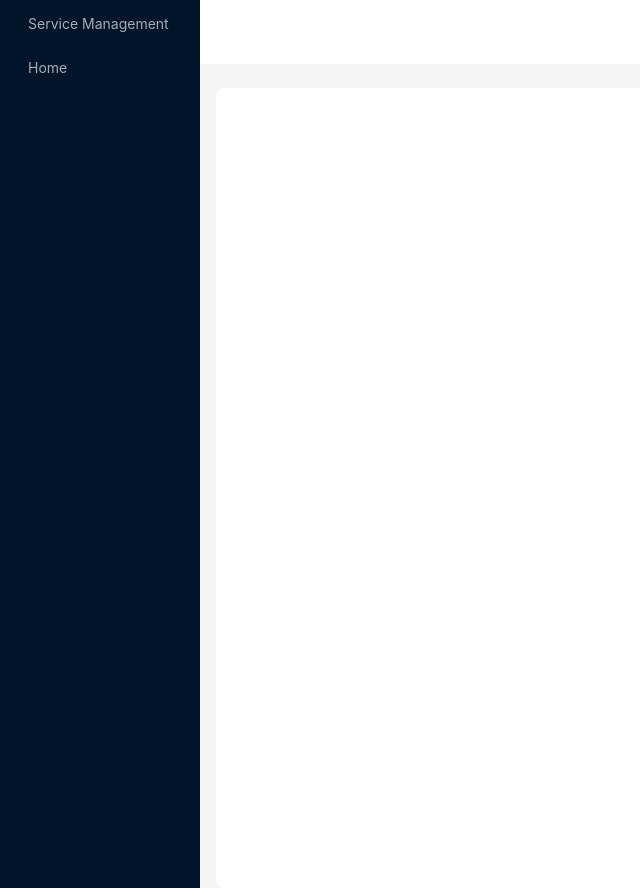
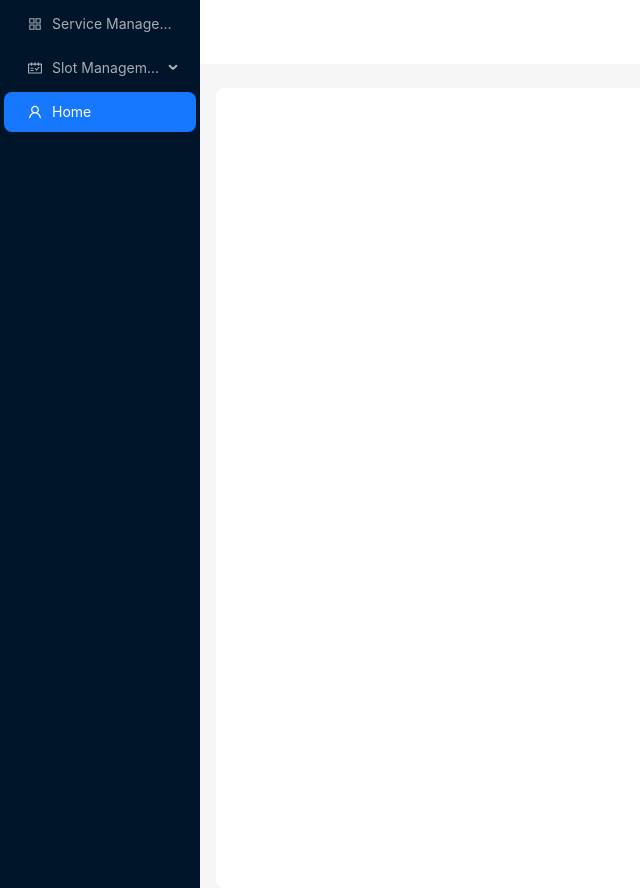
Before and after one commit to iamRazzakk/car-watching-service-client, a React (Vite) app: page /dashboard in a window 1280 px wide. Shown: the whole page, without its empty margins (0-640 px from the left). Built offline with nearby package versions, Linux system fonts and the light colour scheme.

Commit message:
finally admin can create slote successfully

```diff
--- a/src/components/Dashboard/Dashboard.tsx
+++ b/src/components/Dashboard/Dashboard.tsx
@@ -1,29 +1,48 @@
+// src/layouts/Dashboard.tsx
 import React from 'react';
 import { Layout, Menu, theme } from 'antd';
-import {  NavLink, Outlet } from 'react-router-dom';
-import DashboardServices from './services/DashboardServices';
+import { NavLink, Outlet } from 'react-router-dom';
+import {
+  UserOutlined,
+  ScheduleOutlined,
+  AppstoreAddOutlined,
+  AppstoreOutlined,
+} from '@ant-design/icons';
 
-const { Header, Content,  Sider } = Layout;
-const items = [
+const { Header, Content, Sider } = Layout;
+
+// Define the menu items with sub-navigation
+const menuItems = [
   {
-    name: 'Service Management',
-    path: 'services',
-    element: <DashboardServices />,
+    key: 'services',
+    icon: <AppstoreOutlined />,
+    label: <NavLink to="services">Service Management</NavLink>,
   },
   {
-    name: 'Home',
-    path: '/',
-    element: <DashboardServices />,
+    key: 'slot',
+    icon: <ScheduleOutlined />,
+    label: 'Slot Management',
+    children: [
+      {
+        key: 'slot-create',
+        icon: <AppstoreAddOutlined />,
+        label: <NavLink to="slot/create">Create Slot</NavLink>,
+      },
+      {
+        key: 'slot-view',
+        icon: <AppstoreAddOutlined />,
+        label: <NavLink to="slot/view">View Slots</NavLink>,
+      },
+    ],
   },
-]
-const dashBoardRouteGenerator = items?.map(
-  (item, index) => ({
-    key: String(index + 1),
-    label: <NavLink to={`${item.path}`}>{item.name}</NavLink>,
-  }),
-);
+  {
+    key: 'home',
+    icon: <UserOutlined />,
+    label: <NavLink to="/">Home</NavLink>,
+  },
+];
 
-const App: React.FC = () => {
+const Dashboard: React.FC = () => {
   const {
     token: { colorBgContainer, borderRadiusLG },
   } = theme.useToken();
@@ -41,7 +60,12 @@ const App: React.FC = () => {
         }}
       >
         <div className="demo-logo-vertical" />
-        <Menu theme="dark" mode="inline" defaultSelectedKeys={['4']} items={dashBoardRouteGenerator} />
+        <Menu
+          theme="dark"
+          mode="inline"
+          defaultSelectedKeys={['home']}
+          items={menuItems}
+        />
       </Sider>
       <Layout>
         <Header style={{ padding: 0, background: colorBgContainer }} />
@@ -63,4 +87,4 @@ const App: React.FC = () => {
   );
 };
 
-export default App;
+export default Dashboard;
--- /dev/null
+++ b/src/components/Dashboard/Slot/CreateSlot.tsx
@@ -0,0 +1,105 @@
+import { Form, Button, DatePicker, TimePicker, Select } from "antd";
+import {
+  useCreateSlotMutation,
+  useGetAllSlotsQuery,
+} from "../../../redux/Api/slot/slotApi";
+import { toast } from "sonner";
+import LoadingPage from "../../../pages/Loading/LoadingPage";
+
+const { Option } = Select;
+
+const CreateSlot: React.FC = () => {
+  const [createSlot, { isLoading }] = useCreateSlotMutation();
+  const {
+    data,
+    isLoading: slotsLoading,
+  } = useGetAllSlotsQuery();
+  const [form] = Form.useForm();
+
+  // Extract slots data
+  const slots = data?.data || [];
+
+  const onFinish = async (values: any) => {
+    try {
+      await createSlot({
+        service: values.service,
+        date: values.date.format("YYYY-MM-DD"),
+        startTime: values.startTime.format("HH:mm"),
+        endTime: values.endTime.format("HH:mm"),
+      }).unwrap();
+      toast.success("Slot created successfully");
+      form.resetFields();
+    } catch (error) {
+        const errorMessage = error?.response?.data?.message || error.message || 'An unexpected error occurred';
+        toast.error(errorMessage);
+    }
+  };
+
+  if (slotsLoading) return <LoadingPage />;
+
+  return (
+    <>
+      <h1 className="lg:text-4xl md:text-2xl text-xl font-bold text-center mb-4">Create Slot</h1>
+      <Form
+        form={form}
+        onFinish={onFinish}
+        layout="vertical"
+        style={{ maxWidth: 600, margin: "auto" }}
+      >
+        <Form.Item
+          name="service"
+          label="Service ID"
+          rules={[{ required: true, message: "Please select a service" }]}
+        >
+          <div className="w-full">
+            <Select className="w-full" placeholder="Select a service">
+              {slots.map((slot: any) => (
+                <Option key={slot._id} value={slot.service._id}>
+                  {slot.service.name}
+                </Option>
+              ))}
+            </Select>
+          </div>
+        </Form.Item>
+
+        <Form.Item
+          name="date"
+          label="Date"
+          rules={[{ required: true, message: "Please select a date" }]}
+        >
+          <div className="w-full">
+            <DatePicker className="w-full" format="YYYY-MM-DD" />
+          </div>
+        </Form.Item>
+
+        <Form.Item
+          name="startTime"
+          label="Start Time"
+          rules={[{ required: true, message: "Please select a start time" }]}
+        >
+          <div className="w-full">
+            <TimePicker className="w-full" format="HH:mm" />
+          </div>
+        </Form.Item>
+
+        <Form.Item
+          name="endTime"
+          label="End Time"
+          rules={[{ required: true, message: "Please select an end time" }]}
+        >
+          <div className="w-full">
+            <TimePicker className="w-full" format="HH:mm" />
+          </div>
+        </Form.Item>
+
+        <Form.Item>
+          <Button type="primary" htmlType="submit" loading={isLoading}>
+            Create Slot
+          </Button>
+        </Form.Item>
+      </Form>
+    </>
+  );
+};
+
+export default CreateSlot;
--- a/src/components/Dashboard/services/DashboardServices.tsx
+++ b/src/components/Dashboard/services/DashboardServices.tsx
@@ -154,7 +154,7 @@ const DashboardServices: React.FC = () => {
 
   return (
     <div>
-      <h2 className="lg:text-4xl font-bold text-center">All Services</h2>
+      <h2 className="lg:text-4xl md:text-2xl text-xl font-bold text-center">All Services</h2>
       <Table
         columns={columns}
         dataSource={myData}
```
Also changed, not shown: src/routes/dashboard.routes.tsx (+22 -8 lines).
